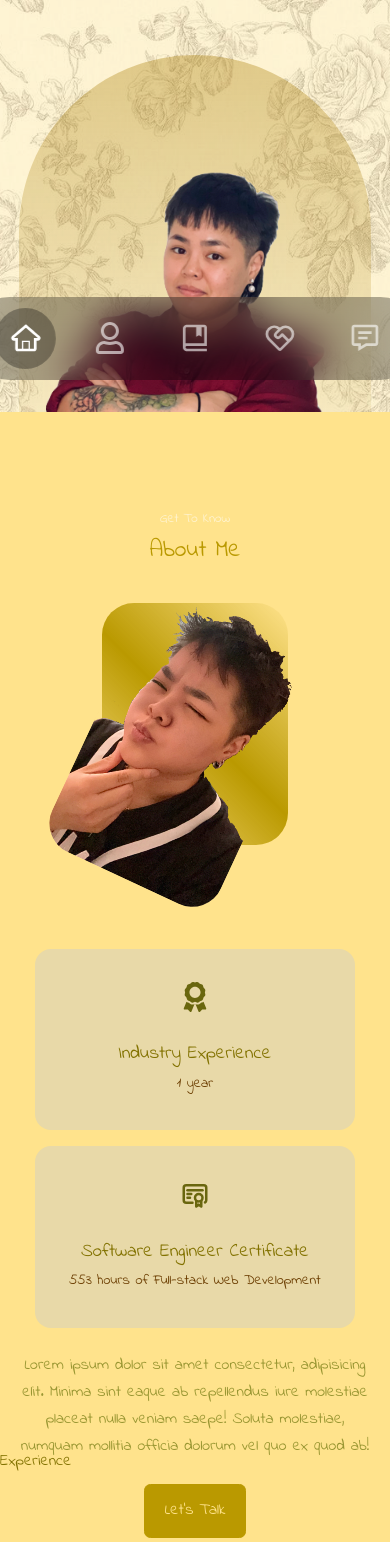
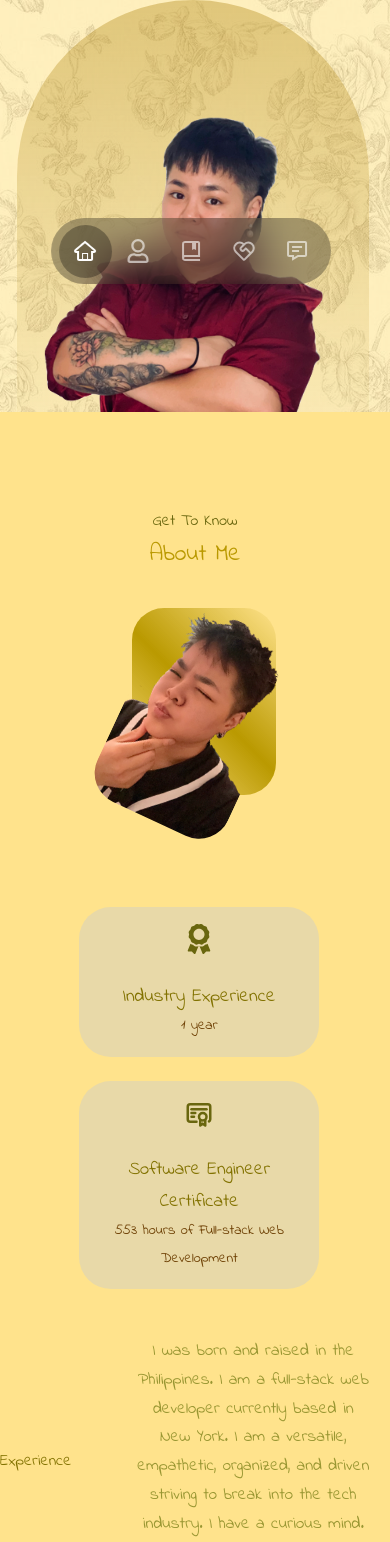
Before and after one commit to Donna-Sayos/Personal-Website, a React (Create React App) app: page / in a window 390 px wide. Shown: the part 432-1974 px from the top of the page. Built offline with nearby package versions, Linux system fonts and the light colour scheme; a web font is replaced by a local one.

Commit message:
fixed mobile views

```diff
--- a/src/components/about/About.jsx
+++ b/src/components/about/About.jsx
@@ -7,7 +7,7 @@ import { TbCertificate } from "react-icons/tb";
 const About = () => {
   return (
     <section id="about">
-      <h5>Get To Know</h5>
+      <h5 className="sub">Get To Know</h5>
       <h2>About Me</h2>
 
       <div className="container about_container">
@@ -33,10 +33,10 @@ const About = () => {
           </div>
 
           <p>
-            Lorem ipsum dolor sit amet consectetur, adipisicing elit. Minima sint eaque ab repellendus iure molestiae placeat nulla veniam saepe! Soluta molestiae, numquam mollitia officia dolorum vel quo ex quod ab!
+            I was born and raised in the Philippines. I am a full-stack web developer currently based in New York. I am a versatile, empathetic, organized, and driven striving to break into the tech industry. I have a curious mind. Always keen and ready to learn new things. The desire to learn culminated into my attendance in a Software Engineering Immersive Bootcamp called the Grace Hopper Program at Full Stack Academy.
           </p>
 
-          <a href="#contact" className="btn btn-primary">Let's Talk</a>
+          <a href="#contact" className="button btn btn-primary">Let's Talk</a>
         </div>
       </div>
     </section>
--- a/src/components/about/about.css
+++ b/src/components/about/about.css
@@ -20,6 +20,8 @@
 }
 
 .about_me_img {
+    width: 100%;
+    aspect-ratio: 1/1.8;
     border-radius: 2rem;
     overflow: hidden;
     transform: rotate(25deg);
@@ -34,14 +36,14 @@
 .about_cards {
     display: grid;
     grid-template-columns: repeat(2, 1fr);
-    gap: 10rem;
+    gap: 14rem;
 }
 
 .about_card {
     background: var(--color-bg-2);
     border: 1px solid transparent;
     width: 20rem;
-    border-radius: 1rem;
+    border-radius: 2rem;
     padding: 2rem;
     text-align: center;
     transition: var(--transition);
@@ -63,6 +65,12 @@
 }
 
 .about_content p {
+    font-size: 1.25rem;
     margin: 2rem 0 2.6rem;
     color: #999632;
 }
+
+.sub {
+    font-size: 1rem;
+    color: #69660E;
+}
--- a/src/index.css
+++ b/src/index.css
@@ -22,9 +22,9 @@
     --color-light: rgba(255, 255, 255, 0.6);
     --color-gradient: linear-gradient(120deg, #eaee44, #33d0ff);
 
-    --container-width-1: 75%;
-    --container-width-2: 86%;
-    --container-width-3: 90%;
+    --container-width-1: 65%;
+    --container-width-2: 70%;
+    --container-width-3: 65%;
 
     --transition: all 400ms ease;
 }
@@ -51,7 +51,7 @@ body::after {
     background-position: center;
     background-size: cover;
     min-height: 100%;
-    opacity: 0.65;
+    opacity: 0.45;
     top: 0;
     left: 0;
     bottom: 0;
@@ -133,17 +133,20 @@ img {
 @media screen and (max-width: 1024px) {
     .container {
         width: var(--container-width-2);
+        position: relative;
+        left: -2%;
     }
 
     section {
         margin-top: 6rem;
     }
 }
-
 /* For mobile phones */
 @media screen and (max-width: 600px) {
     .container {
         width: var(--container-width-3);
+        position: relative;
+        left: -2.5%;
     }
 
     section > h2 {
@@ -156,15 +159,52 @@ img {
     header {
         height: 74vh;
     }
+    .text-light {
+        font-size: 1.5rem;
+    }
 }
-
 /* For mobile phones -- header */
 @media screen and (max-width: 600px) {
     header {
         height: 100vh;
     }
+    .text-light {
+        font-size: 1rem;
+    }
     .header_socials, .scroll_down {
         display: none;
+    }
+    .name {
+        font-size: 2.5rem;
+    }
+    .me {
+        left: calc(50% - 10.5rem);
+    }
+}
+
+/* For tablets -- nav */
+@media screen and (max-width: 1024px) {
+    nav {
+        padding: 0.4rem 1.2rem;
+        gap: 0rem;
+        position: fixed;
+        left: 50%;
+    }
+}
+/* For mobile phones -- nav */
+@media screen and (max-width: 600px) {
+    nav {
+        padding: 0.4rem 0.5rem;
+        bottom: 8rem;
+        gap: 0rem;
+        position: fixed;
+        left: 49%;
+    }
+    nav a {
+        font-size: 1.5rem;
+    }
+    nav a.active {
+        font-size: 1.5rem;
     }
 }
 
@@ -174,39 +214,66 @@ img {
         grid-template-columns: 1fr;
         gap: 2.5rem;
     }
-
     .about_me {
         width: 40%;
         margin: 2rem auto 4rem;
     }
-
     .about_content p {
-        margin: 1rem 0 1.5rem;
+        margin: 1rem 0;
+        font-size: 1.5rem;
+        text-align: center;
+        padding: 2rem;
+        width: 100%;
+        position: relative;
+        left: 12%;
+    }
+    .about_cards {
+        grid-template-columns: 1fr;
+        gap: 1.5rem;
+        place-items: center;
+        position: relative;
+        left: -1%;
+    }
+    .button {
+        position: relative;
+        left: 45%;
     }
 }
-
 /* For mobile phones -- about */
 @media screen and (max-width: 600px) {
     .about_container {
-        gap: 3.5rem;
+        gap: 3rem;
     }
-
     .about_me {
         width: 53%;
         margin: 0 auto 3rem;
+        position: relative;
+        left: 3.5%;
     }
-
     .about_cards {
         grid-template-columns: 1fr;
-        gap: 1rem;
+        gap: 1.5rem;
         place-items: center;
+        position: relative;
+        left: 2%;
     }
-
+    .about_card {
+        width: 15rem;
+        border-radius: 2rem;
+        padding: 1rem;
+    }
     .about_content {
         text-align: center;
+        padding: 1rem;
     }
-
     .about_content p {
-        margin: 1.5rem 0;
+        margin: 1rem 0;
+        font-size: 17px;
+        padding: 2rem;
+        width: 125%;
+    }
+    .button {
+        position: relative;
+        left: 0;
     }
 }
```
